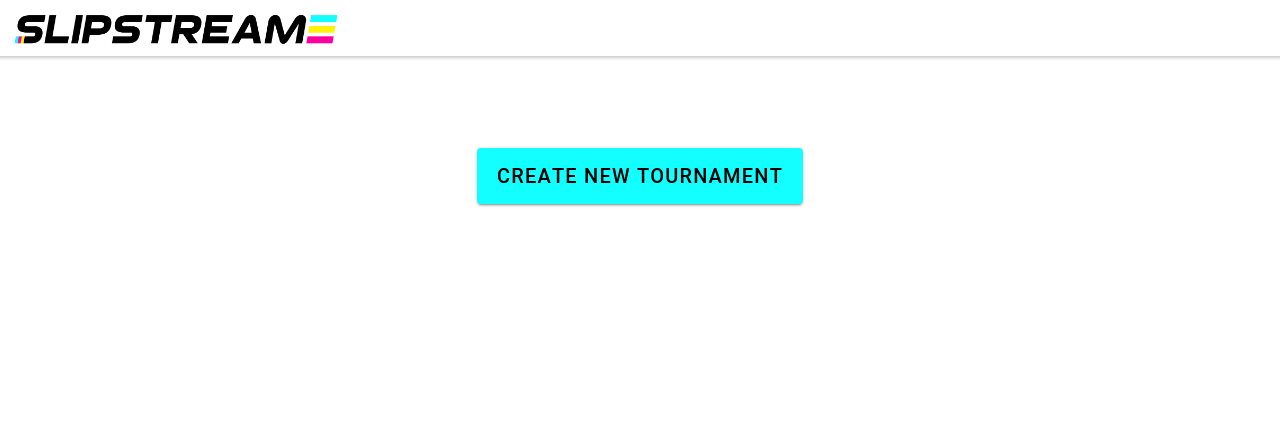
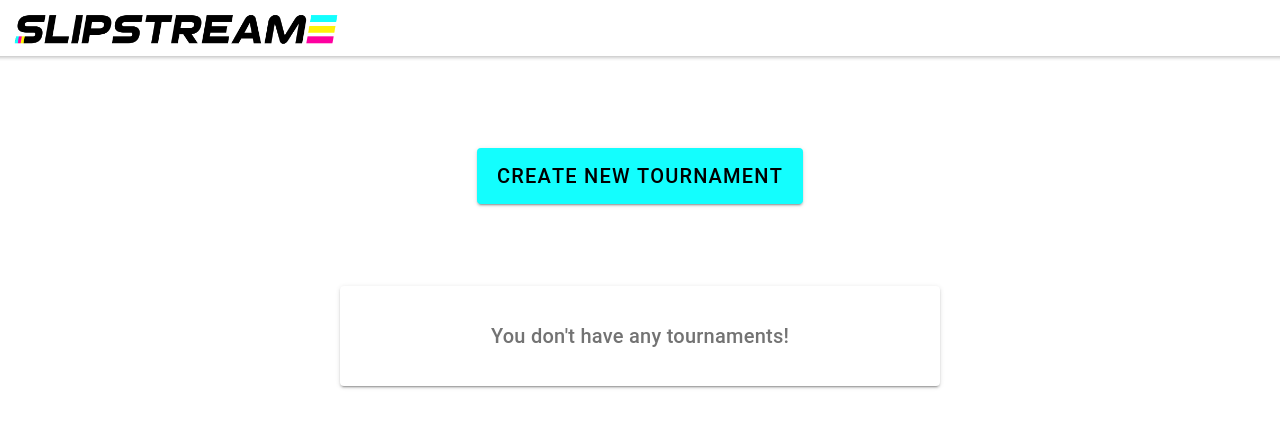
Before and after one commit to danielnoon/slipstream, a React (Vite) app: page / in a window 1280 px wide. Shown: the top 428 px of the page. Built offline with nearby package versions, Linux system fonts and the light colour scheme.

Commit message:
round selector created

```diff
--- a/src/algorithms.ts
+++ b/src/algorithms.ts
@@ -7,7 +7,7 @@ import { chunked, range, groupby } from "itertools";
 import Course from "./types/Course";
 import { Platform } from "./types/Platform";
 import CourseData from "./courseData";
-import { useStore } from "./store";
+import { getRound, select, useStore } from "./store";
 import RoundResult from "./types/RoundResult";
 
 function shuffle<T>(arr: T[]): T[] {
--- a/src/pages/Create.tsx
+++ b/src/pages/Create.tsx
@@ -27,7 +27,7 @@ import { calendarOutline } from "ionicons/icons";
 import { useState } from "react";
 import { createSeedingRounds } from "../algorithms";
 import { Header } from "../components/Header";
-import { useStore } from "../store";
+import { getRound, useStore } from "../store";
 import Participant from "../types/Participant";
 import { Platform } from "../types/Platform";
 
--- a/src/pages/Home.tsx
+++ b/src/pages/Home.tsx
@@ -71,7 +71,7 @@ export function Home() {
           </IonButton>
           <div className="card-wrapper">
             <IonCard className={card}>
-              {!tournaments && (
+              {tournaments.length === 0 && (
                 <div className="center">
                   <IonTitle size="large">
                     You don't have any tournaments!
--- a/src/store.ts
+++ b/src/store.ts
@@ -136,7 +136,11 @@ export const getRank =
   (roundId: number, raceId: number, playerId: number) => (store: Store) =>
     store.rounds.get(roundId)?.result?.raceResults[raceId].get(playerId)?.rank!;
 
+export const getRound = (roundId: number) => (store: Store) => store.rounds.get(roundId);
+// const round12 = select(getRound(12));
+
 export const getState = () => useStore.getState();
+export const select = <T>(selector: (store: Store) => T) => selector(getState());
 
 export function save() {
   const { tournament, participants, rounds, setups, currentId } = getState();
@@ -179,7 +183,7 @@ export function load(tournamentId: number) {
 }
 
 if (typeof window === "object") {
-  (window as any).store = useStore;
+  (window as any).getState = () => useStore.getState();
   (window as any).load = load;
 }
 
```
Also changed, not shown: 1 other file (tests, documents, lock files or other folders).
